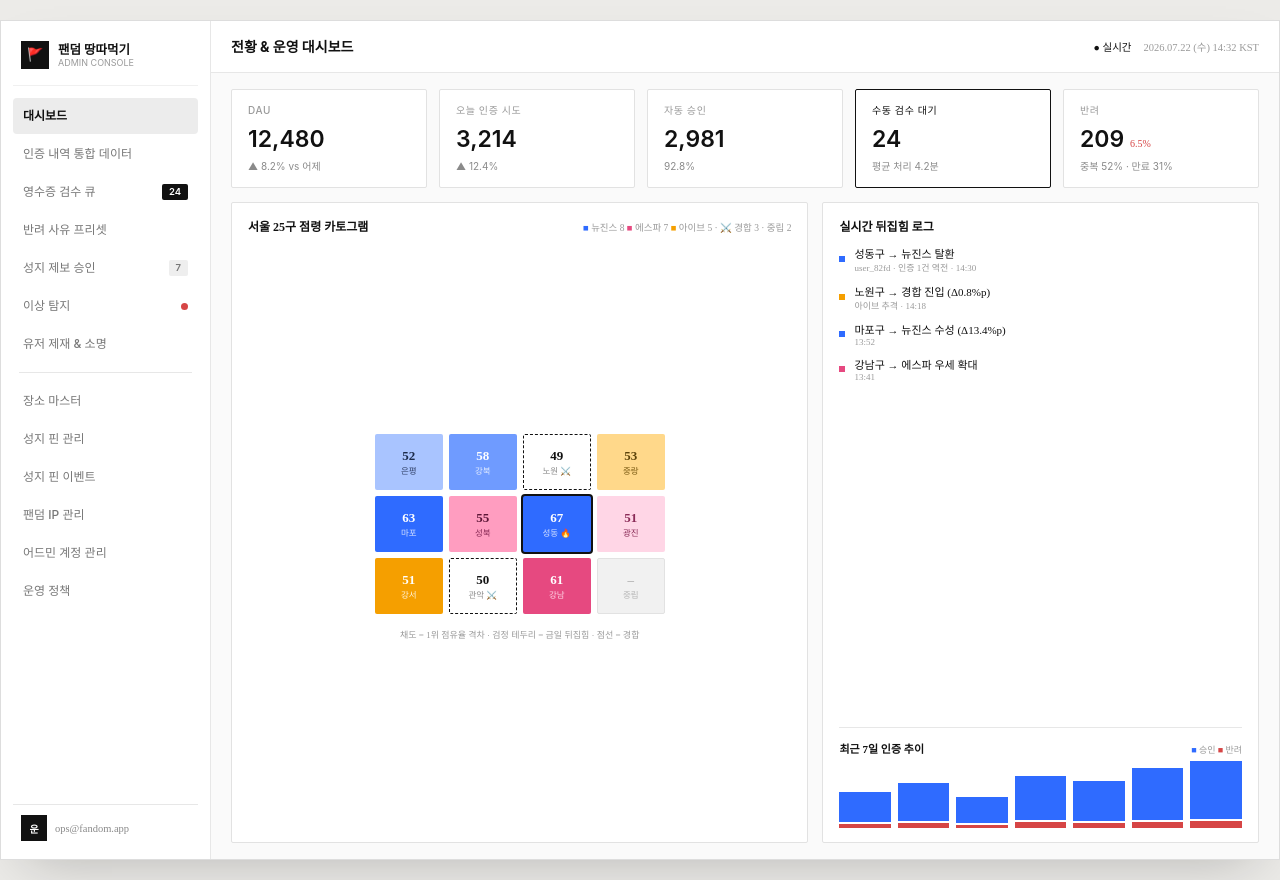
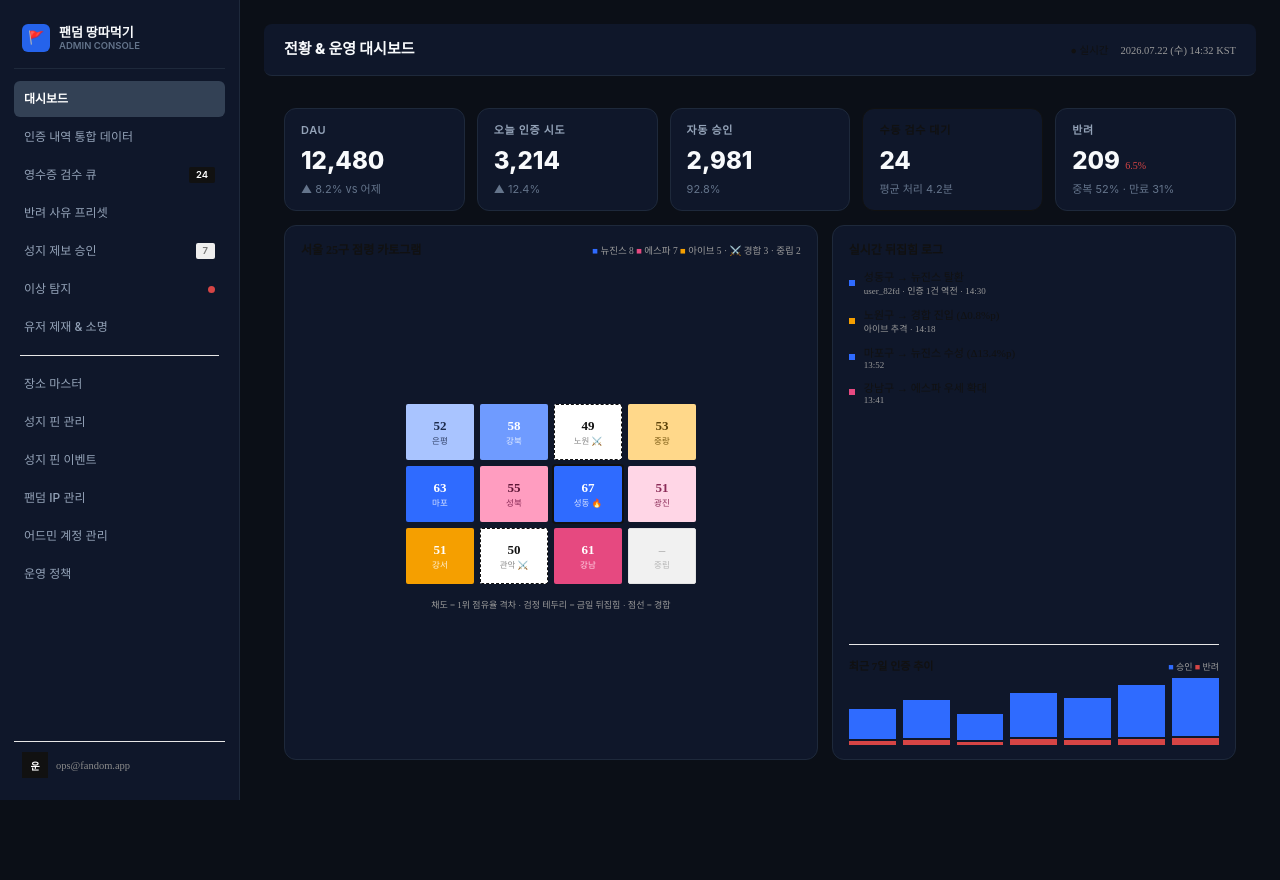
Before and after one commit to nino2767/fandom-conquest, a Next.js app in the folder admin-view/: page / in a window 1280 px wide. After the commit the page ends 800 px from the top, so only its background shows below. Built offline with nearby package versions, Linux system fonts and the light colour scheme; a web font is replaced by a local one.

Commit message:
style: 어드민 프론트엔드(admin-view) 100% Full-bleed & Full-width 다크모드 대시보드 레이아웃으로 변경하여 불필요한 좌우 여백 제거

```diff
--- a/admin-view/src/app/admin.css
+++ b/admin-view/src/app/admin.css
@@ -20,21 +20,21 @@
 
 body {
   margin: 0;
-  background-color: var(--admin-bg);
+  background-color: #0b0f17;
   font-family: "Pretendard", -apple-system, BlinkMacSystemFont, system-ui, sans-serif;
-  color: var(--admin-text-main);
+  color: #f1f5f9;
   min-height: 100vh;
 }
 
 .admin-container {
   display: flex;
-  width: 100%;
-  max-width: 1440px;
-  height: 840px;
-  margin: 20px auto;
-  background: #fafafa;
-  border: 1px solid #ddd;
-  box-shadow: 0 24px 56px -26px rgba(0,0,0,0.25);
+  width: 100vw;
+  min-height: 100vh;
+  margin: 0;
+  max-width: 100%;
+  background: #0b0f17;
+  border: none;
+  box-shadow: none;
   overflow: hidden;
 }
 
@@ -51,14 +51,15 @@ body {
 
 /* Sidebar */
 .admin-sidebar {
-  width: 210px;
+  width: 240px;
   flex: none;
-  background: #ffffff;
-  border-right: 1px solid var(--admin-border);
+  background: #0f172a;
+  border-right: 1px solid #1e293b;
   display: flex;
   flex-direction: column;
-  padding: 16px 12px;
+  padding: 20px 14px;
 }
+
 
 @media (max-width: 1024px) {
   .admin-sidebar {
@@ -81,33 +82,34 @@ body {
   align-items: center;
   gap: 9px;
   padding: 4px 8px 16px;
-  border-bottom: 1px solid #f0f0f0;
+  border-bottom: 1px solid #1e293b;
   margin-bottom: 12px;
 }
 
 .admin-brand-icon {
   width: 28px;
   height: 28px;
-  background: #111;
+  background: #2563eb;
   color: #fff;
   display: flex;
   align-items: center;
   justify-content: center;
   font-size: 13px;
   font-weight: bold;
+  border-radius: 6px;
 }
 
 .admin-brand-text {
-  font-size: 12.5px;
-  font-weight: 700;
+  font-size: 13px;
+  font-weight: 800;
   line-height: 1.25;
-  color: #111;
+  color: #f8fafc;
 }
 
 .admin-brand-sub {
-  font-size: 9px;
-  font-weight: 400;
-  color: #9a9a9a;
+  font-size: 9.5px;
+  font-weight: 600;
+  color: #64748b;
 }
 
 /* Nav Item */
@@ -118,23 +120,24 @@ body {
   padding: 9px 10px;
   font-size: 12px;
   font-weight: 500;
-  color: #777;
+  color: #94a3b8;
   text-decoration: none;
-  border-radius: 4px;
+  border-radius: 6px;
   transition: all 0.15s ease;
   margin-bottom: 2px;
 }
 
 .admin-nav-item:hover {
-  background: #f5f5f5;
-  color: #111;
+  background: #1e293b;
+  color: #f8fafc;
 }
 
 .admin-nav-item.active {
-  background: #ececec;
-  color: #111;
+  background: #334155;
+  color: #ffffff;
   font-weight: 700;
 }
+
 
 .admin-badge-black {
   margin-left: auto;
@@ -171,52 +174,57 @@ body {
   display: flex;
   flex-direction: column;
   overflow: hidden;
-  background: #fafafa;
+  background: #0b0f17;
+  padding: 24px;
 }
 
 .admin-topbar {
   height: 52px;
   flex: none;
-  background: #fff;
-  border-bottom: 1px solid var(--admin-border);
+  background: #0f172a;
+  border-bottom: 1px solid #1e293b;
   display: flex;
   align-items: center;
   justify-content: space-between;
   padding: 0 20px;
+  border-radius: 8px;
+  margin-bottom: 16px;
 }
 
 .admin-title {
-  font-size: 14px;
-  font-weight: 700;
-  color: #111;
+  font-size: 15px;
+  font-weight: 800;
+  color: #f8fafc;
 }
 
 .admin-card {
-  background: #fff;
-  border: 1px solid #e2e2e2;
-  border-radius: 2px;
+  background: #0f172a;
+  border: 1px solid #1e293b;
+  border-radius: 12px;
+  color: #f8fafc;
 }
 
 .admin-card-header {
-  font-size: 10px;
-  font-weight: 500;
-  color: #9a9a9a;
+  font-size: 11px;
+  font-weight: 600;
+  color: #94a3b8;
   letter-spacing: 0.06em;
 }
 
 .admin-card-num {
-  font-size: 23px;
-  font-weight: 600;
-  color: #111;
+  font-size: 24px;
+  font-weight: 800;
+  color: #f8fafc;
   margin-top: 4px;
 }
 
 .admin-card-sub {
-  font-size: 10px;
+  font-size: 11px;
   font-weight: 400;
-  color: #8a8a8a;
+  color: #64748b;
   margin-top: 2px;
 }
+
 
 /* Mobile top header */
 .admin-mobile-header {
```
